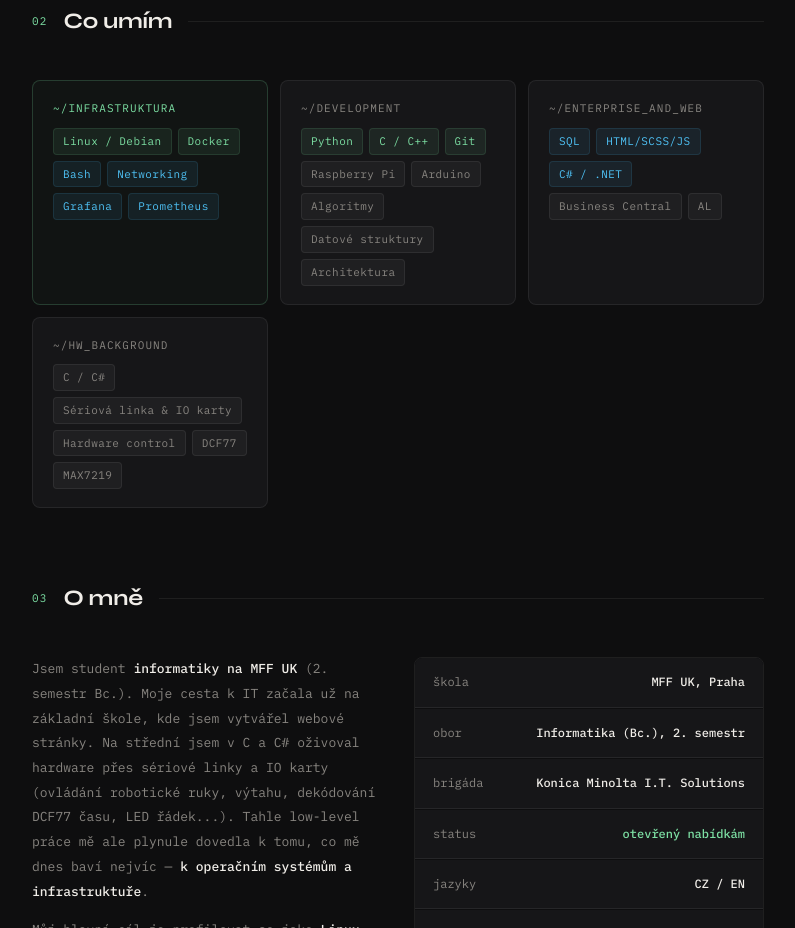
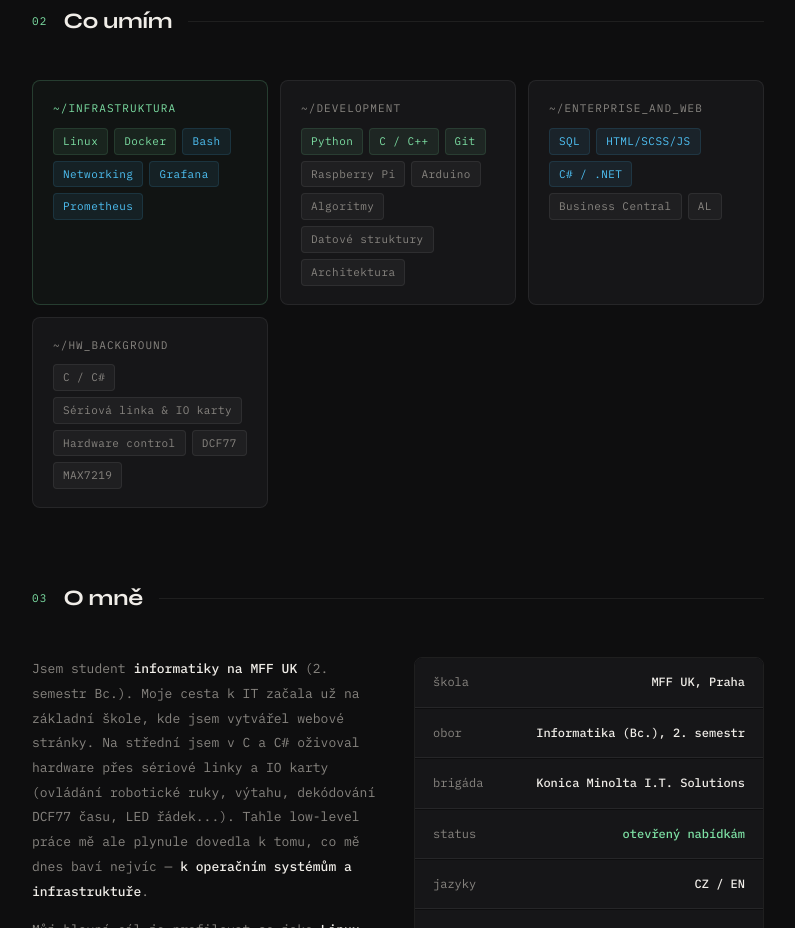
Before and after one commit to adajir-git/my-website-portfolio, a plain HTML site: page index.html in a window 1280 px wide. Shown: the part 1932-2860 px from the top of the page, without its empty margins (242-1037 px from the left). Drawn offline with Linux system fonts and the light colour scheme.

Commit message:
Make changes to skills section

```diff
--- a/index.html
+++ b/index.html
@@ -221,7 +221,7 @@
         <div class="skill-group skill-group--featured">
           <p class="skill-group__title">~/infrastruktura</p>
           <div class="skill-group__tags">
-            <span class="tag">Linux / Debian</span>
+            <span class="tag">Linux</span>
             <span class="tag">Docker</span>
             <span class="tag tag--blue">Bash</span>
             <span class="tag tag--blue">Networking</span>
```
